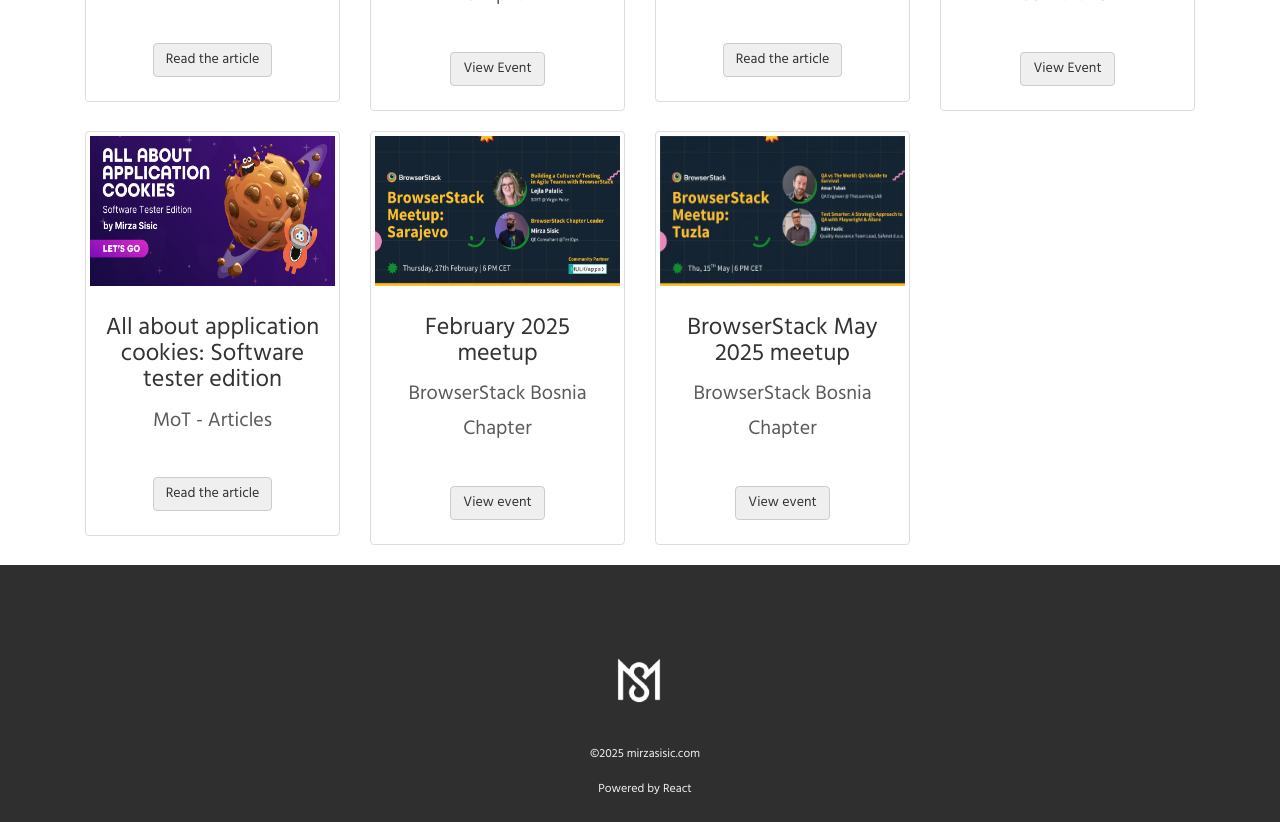
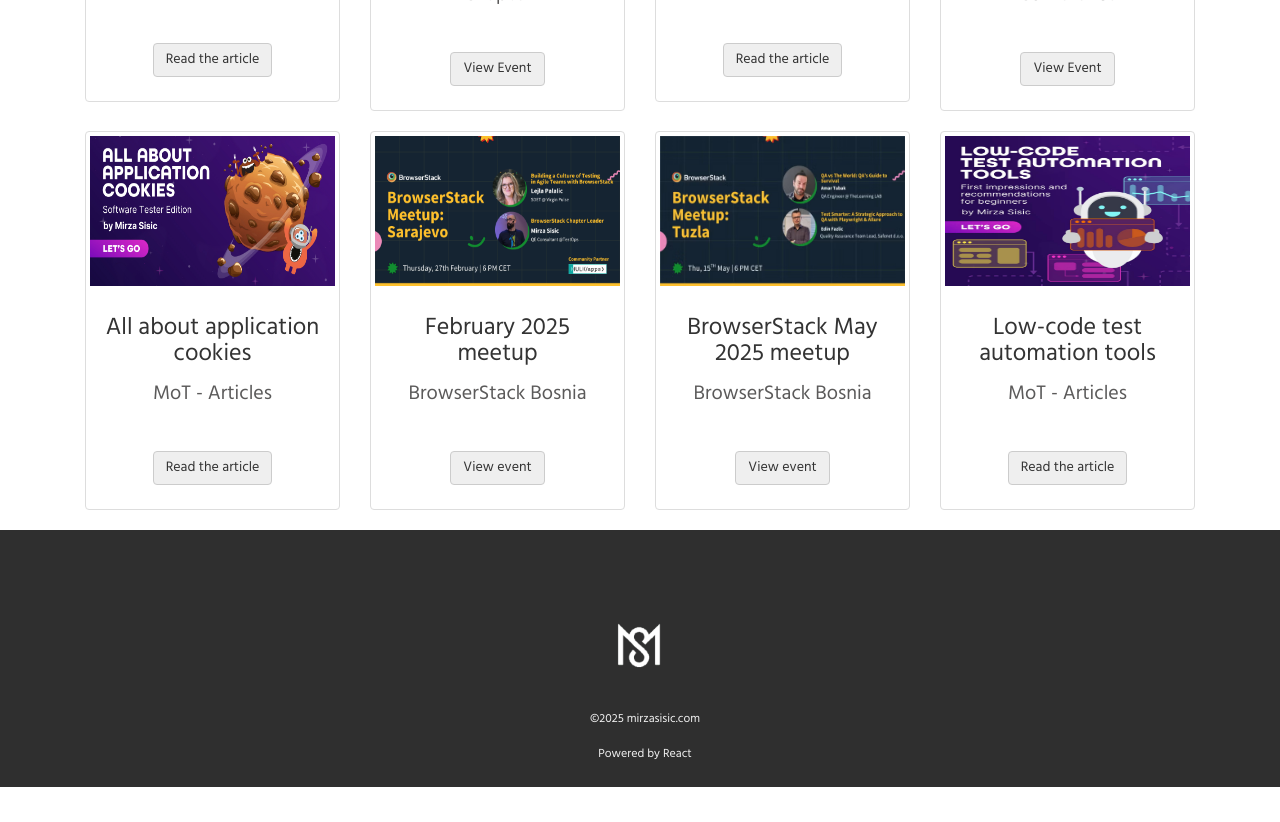
Before and after one commit to Mickey0001/Portfolio, a React (Create React App) app in the folder my-portfolio/: page /activities in a window 1280 px wide. Shown: the part 4140-4962 px from the top of the page. After the commit the page ends 4927 px from the top, so only its background shows below. Built offline with nearby package versions, Linux system fonts and the light colour scheme.

Commit message:
Add new low code article

```diff
--- a/my-portfolio/src/Components/Projects/Projects.js
+++ b/my-portfolio/src/Components/Projects/Projects.js
@@ -41,7 +41,7 @@
 import AllAboutApplicationCookies from '../../../src/Images/AllAboutApplicationCookies.jpg';
 import BrowserStackFeb2025 from '../../../src/Images/sarajevo_browserstack_mirza_february.png';
 import BrowserStackMay2025 from '../../../src/Images/BrowserStack2ndtMeetup.jpg';
-
+import LowCodeTestTutomationTools from '../../../src/Images/LowCodeTestTutomationTools.jpg';
 
 
 
@@ -1003,7 +1003,7 @@
             alt="Discover how cookies affect privacy and UX to be able to test and secure applications effectively."
           />
           <div className="caption">
-            <h3>All about application cookies: Software tester edition</h3>
+            <h3>All about application cookies</h3>
             <p className="DarkGreyHeading">MoT - Articles</p>
             <span className="spacer"></span>
             <p>
@@ -1030,7 +1030,7 @@
           />
           <div className="caption">
             <h3>February 2025 meetup</h3>
-            <p className="DarkGreyHeading">BrowserStack Bosnia Chapter</p>
+            <p className="DarkGreyHeading">BrowserStack Bosnia</p>
             <span className="spacer"></span>
             <p>
               <a
@@ -1056,7 +1056,7 @@
           />
           <div className="caption">
             <h3>BrowserStack May 2025 meetup</h3>
-            <p className="DarkGreyHeading">BrowserStack Bosnia Chapter</p>
+            <p className="DarkGreyHeading">BrowserStack Bosnia</p>
             <span className="spacer"></span>
             <p>
               <a
@@ -1073,6 +1073,32 @@
         </div>
       </div>
 
+            <div className="col-sm-6 col-md-3">
+        <div className="thumbnail">
+          <img
+            className="img-responsive project"
+            src={LowCodeTestTutomationTools}
+            alt="Low-code test automation tools: First impressions and recommendations for beginners"
+          />
+          <div className="caption">
+            <h3>Low-code test automation tools </h3>
+            <p className="DarkGreyHeading">MoT - Articles</p>
+            <span className="spacer"></span>
+            <p>
+              <a
+                href="https://www.ministryoftesting.com/articles/low-code-test-automation-tools-first-impressions-and-recommendations-for-beginners"
+                className="btn btn-default LightGreyBackground text-center"
+                target="_blank"
+                rel="noopener noreferrer"
+                role="button"
+              >
+                Read the article
+              </a>
+            </p>
+          </div>
+        </div>
+      </div>
+
     </div>
 
   </div>
--- a/my-portfolio/src/registerServiceWorker.js
+++ b/my-portfolio/src/registerServiceWorker.js
@@ -30,7 +30,7 @@
     }
 
     window.addEventListener('load', () => {
-      const swUrl = `${process.env.PUBLIC_URL}/service-worker.js`;
+      const swUrl = `${process.env.PUBLIC_URL}./service-worker.js`;
 
       if (isLocalhost) {
         // This is running on localhost. Lets check if a service worker still exists or not.
```
Also changed, not shown: my-portfolio/src/Images/LowCodeTestTutomationTools.jpg (added), my-portfolio/src/Images/MirzaLogo.png.
